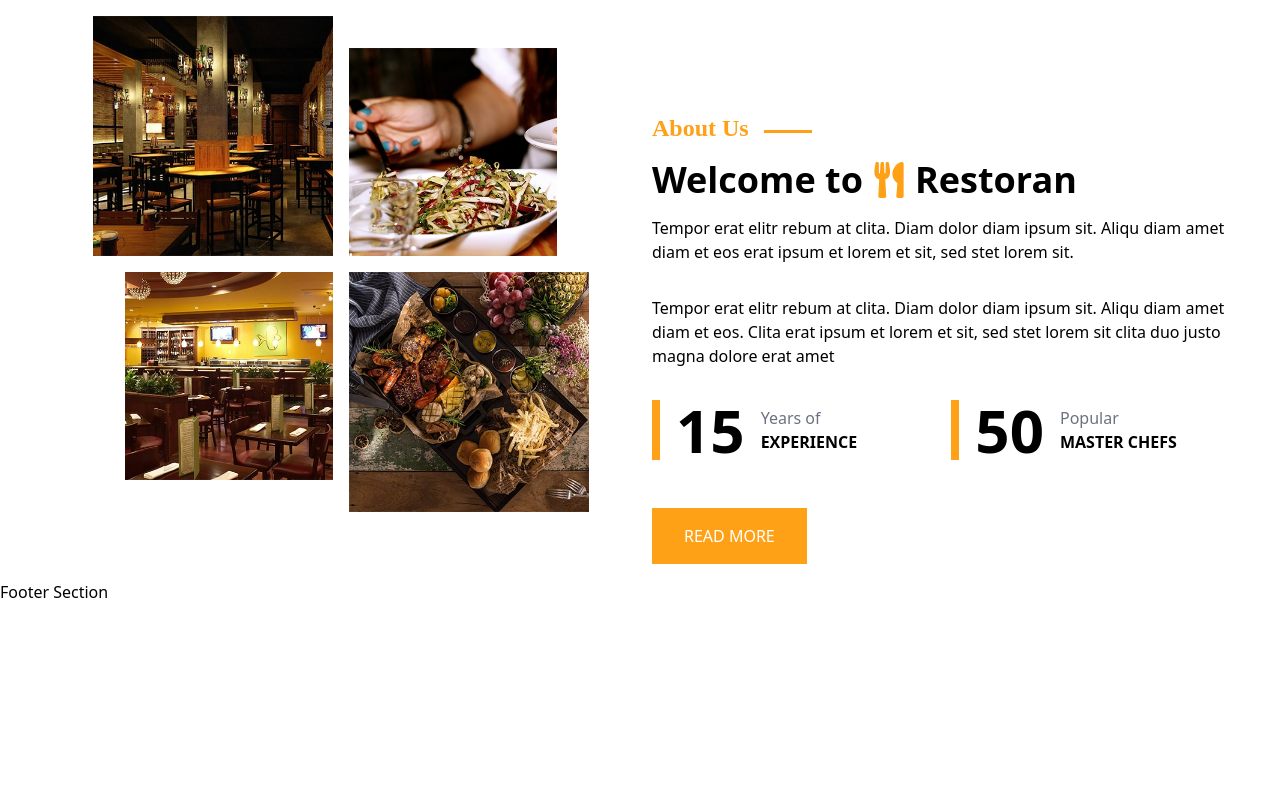
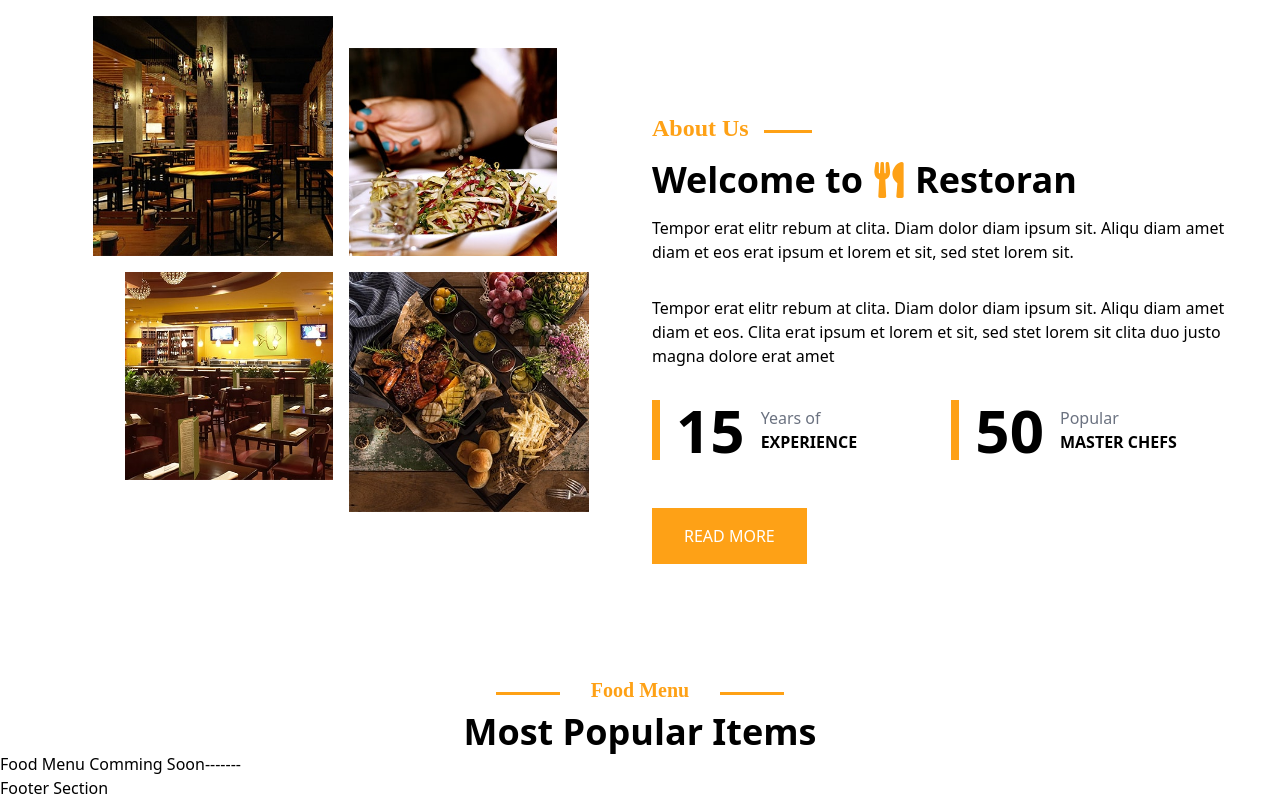
Before and after one commit to 0rakib0/Ziro-Nine-Cafe, a React (Vite) app: page / in a window 1280 px wide. Shown: the part 1220-2020 px from the top of the page. Before the commit the page ends 1824 px from the top, so only its background shows below. Built offline with nearby package versions, Linux system fonts and the light colour scheme.

Commit message:
create a section title and pass data by props

```diff
--- /dev/null
+++ b/src/Pagase/HomePages/FooMenu/FoodMenu.jsx
@@ -0,0 +1,12 @@
+import SectionTitle from "../../../SharePage/SectionTitle/SectionTitle"
+
+const FoodMenu = () =>{
+    return (
+        <div className="mt-24">
+            <SectionTitle hero='Food Menu' title='Most Popular Items'></SectionTitle>
+            <h1>Food Menu Comming Soon-------</h1>
+        </div>
+    )
+}
+
+export default FoodMenu
--- a/src/Pagase/HomePages/Home/Home.jsx
+++ b/src/Pagase/HomePages/Home/Home.jsx
@@ -1,5 +1,6 @@
 import About from "../About/About"
 import Banner from "../BannnerSection/Banner"
+import FoodMenu from "../FooMenu/FoodMenu"
 import Service from "../Service/Service"
 
 const Home = () =>{
@@ -11,6 +12,8 @@ const Home = () =>{
             <Service></Service>
             {/* About section */}
             <About></About>
+            {/* FoodMenu Section */}
+            <FoodMenu></FoodMenu>
         </div>
     )
 }
--- /dev/null
+++ b/src/SharePage/SectionTitle/SectionTitle.jsx
@@ -0,0 +1,14 @@
+
+import './style.css'
+const SectionTitle = ({title, hero}) =>{
+    return (
+        <div className='md:w-8/12 lg:w-2/5 w- mx-auto text-center space-y-2'>
+            <div className="overlydesign relative">
+                <h4 className='text-xl font-pacifico font-semibold text-secondarycolor'>{hero}</h4>
+            </div>
+            <h2 className='text-4xl font-semibold'>{title}</h2>
+        </div>
+    )
+}
+
+export default SectionTitle
--- /dev/null
+++ b/src/SharePage/SectionTitle/style.css
@@ -0,0 +1,29 @@
+.overlydesign::after{
+    content: '';
+    position: absolute;
+    height: 3px;
+    width: 4rem;
+    background-color: #FEA116;
+    top: 1rem;
+    left: 7rem;
+}
+
+.overlydesign::before{
+    content: '';
+    position: absolute;
+    height: 3px;
+    width: 4rem;
+    background-color: #FEA116;
+    top: 1rem;
+    right: 7rem;
+}
+
+@media (max-width: 767px) {
+    /* Apply this style for small screens (up to 767px) */
+    .overlydesign::after {
+      left: 5rem;
+    }
+    .overlydesign::before{
+        right: 5rem;
+    }
+  }
```
